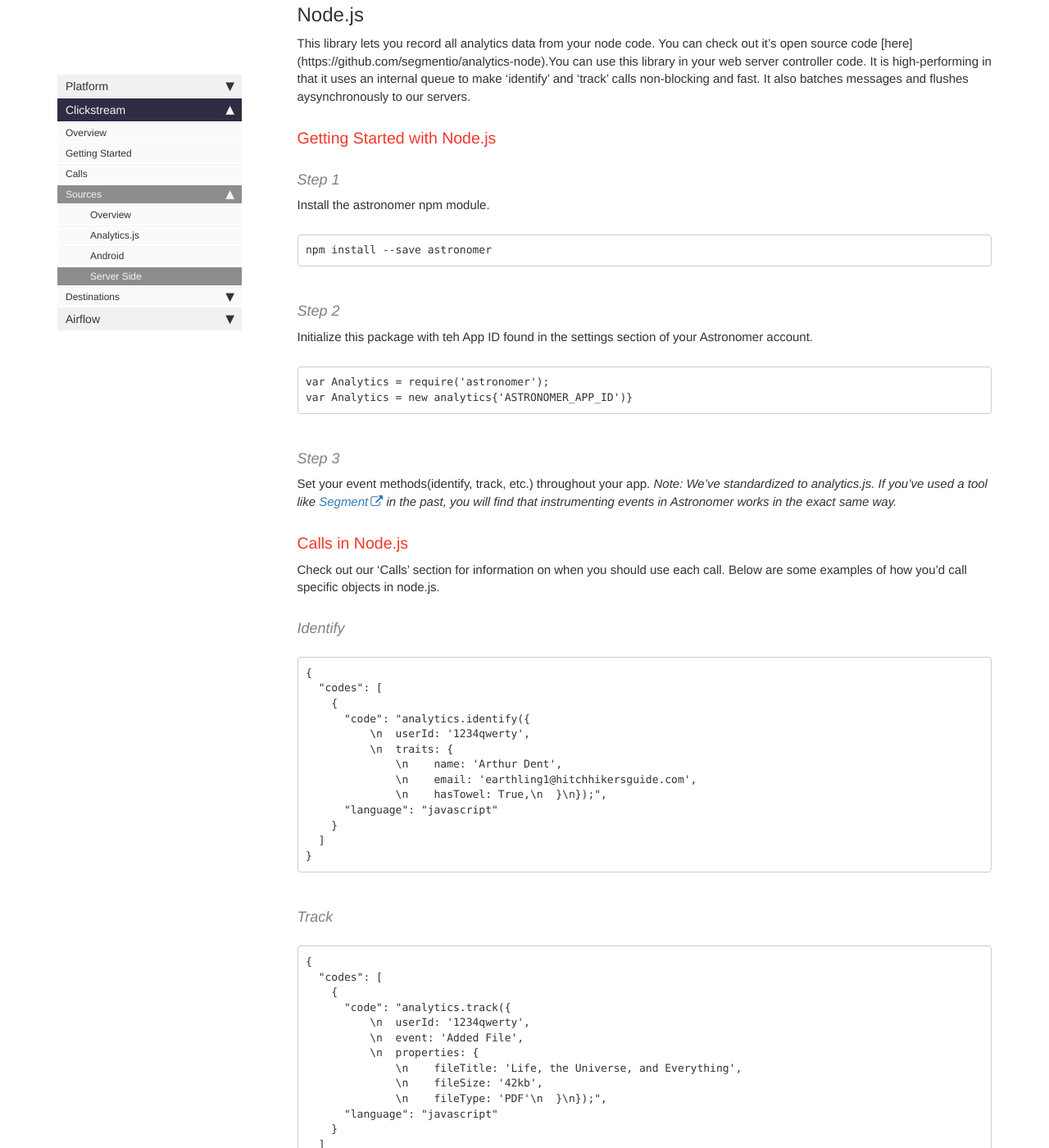
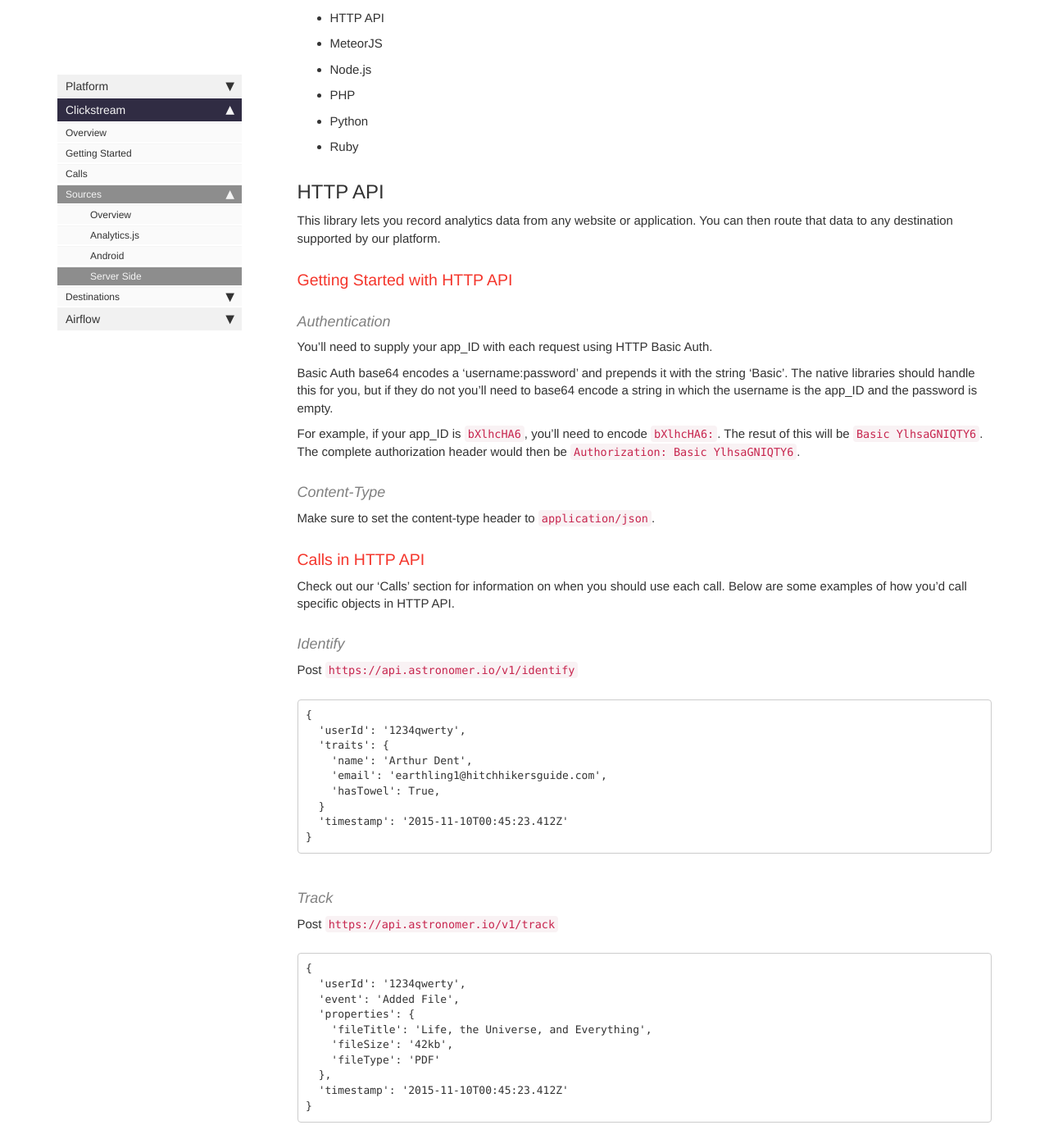
Before and after one commit to petedejoy/documentation, a Jekyll site: the page built from v2/clickstream/sources/serverside.md, in a window 1280 px wide and 1400 px high, scrolled down 1522 px. Shown: the whole window at 82% size. Built offline with Jekyll 4.4.1, drawn with Linux system fonts in a browser that asks for light colours; nearby versions of some CDN libraries; comment, search, counter and statistics services are not loaded; some of the changed text lies outside the part shown.

Commit message:
Server Side Sources: HTTP and Ruby updates

````diff
--- a/v2/clickstream/sources/serverside.md
+++ b/v2/clickstream/sources/serverside.md
@@ -17,6 +17,95 @@ We support a number of open source libraries, including:
 
 ## HTTP API
 
+This library lets you record analytics data from any website or application. You can then route that data to any destination supported by our platform.
+
+### Getting Started with HTTP API
+
+#### Authentication
+
+You'll need to supply your app_ID with each request using HTTP Basic Auth.
+
+Basic Auth base64 encodes a 'username:password' and prepends it with the string 'Basic'. The native libraries should handle this for you, but if they do not you'll need to base64 encode a string in which the username is the app_ID and the password is empty.
+
+For example, if your app_ID is `bXlhcHA6`, you'll need to encode `bXlhcHA6:`. The resut of this will be `Basic YlhsaGNIQTY6`. The complete authorization header would then be `Authorization: Basic YlhsaGNIQTY6`.
+
+#### Content-Type
+
+Make sure to set the content-type header to `application/json`.
+
+### Calls in HTTP API
+
+Check out our 'Calls' section for information on when you should use each call. Below are some examples of how you'd call specific objects in HTTP API.
+
+#### Identify
+
+Post `https://api.astronomer.io/v1/identify`
+```
+{
+  'userId': '1234qwerty',
+  'traits': {
+    'name': 'Arthur Dent',
+    'email': 'earthling1@hitchhikersguide.com',
+    'hasTowel': True,
+  }
+  'timestamp': '2015-11-10T00:45:23.412Z'
+}
+```
+
+#### Track
+
+Post `https://api.astronomer.io/v1/track`
+```
+{
+  'userId': '1234qwerty',
+  'event': 'Added File',
+  'properties': {
+    'fileTitle': 'Life, the Universe, and Everything',
+    'fileSize': '42kb',
+    'fileType': 'PDF'
+  },
+  'timestamp': '2015-11-10T00:45:23.412Z'
+}
+```
+
+#### Page
+
+Post `https://api.astronomer.io/v1/page`
+```
+{
+  'userId': '1234qwerty',
+  'section': 'Blog',
+  'name': '10 Questions with Marvin, the clinically depressed robot',
+  'properties': {
+    'referrer': 'http://reddit.com/r/AMA'
+  }
+}
+```
+
+#### Group
+
+Post `https://api.astronomer.io/v1/group`
+```
+{
+  'userId': '1234qwerty',
+  'groupId': '5678dvorak',
+  'traits': {
+    'name': 'The Hitchhikers',
+    'relativePosition': '[39.1000 N, 84.5167 W]'
+    }
+}
+```
+
+#### Alias
+
+Post  `https://api.astronomer.io/v1/alias`
+```
+{
+  "previousId": "anonymous_id",
+  "userId": "assigned_id_or_email",
+  "timestamp": "2015-11-10T00:45:23.412Z"
+}
+```
 
 ## MeteorJS
 
@@ -236,7 +325,7 @@ analytics.app_id = ‘astronomer_app_id’
 ```
 *Note that you can find your app_id in the settings section of your Astronomer App.*
 
-### Calls in Python
+### Calls in Python - NOT DONE
 
 Check out our 'Calls' section for information on when you should use each call. Below are some examples of how you'd call specific objects in Python.
 
@@ -250,7 +339,50 @@ analytics.identify('userID' : '1234qwerty', {
 ```
 
 #### Track
-
-'''
+```
 analytics.track('userID' : '1234qwerty', 'Signed Up')
 ```
+
+#### Page
+```
+analytics.page('user_id', 'Docs', 'Python', {
+  'url': 'http://astronomer.io'
+})
+```
+
+#### Group
+```
+analytics.group('user_id', 'group_id', {
+  'name': 'Initech',
+  'domain': 'Accounting Software'
+})
+```
+
+
+### Ruby
+
+This library lets you record analytics data from your Ruby code. You can use this library in your web server controller code. It is high-performing in that it uses an internal queue to make 'identify' and 'track' calls non-blocking and fast. It also batches messages and flushes aysynchronously to our servers.
+
+Check out our `astronomer` [Ruby gem](https://rubygems.org/gems/astronomer/) to see the library.
+
+#### Step 1
+
+Install `astronomer` either:
+* Directly into a Gemfile
+'''
+gem 'astronomer', '~>2.0', '>= 2.0.14'
+'''
+* Directly into environment gems
+```
+gem install astronomer
+```
+
+#### Step 2
+
+Inside your Ruby application, you'll want to set your app_id inside an instance of the Analytics object:
+```
+analytics = Segment::Analytics.new({
+  app_id: 'YOUR_APP_ID'
+})
+```
+*Note that you can find your app_id in the settings section of your Astronomer App.*
````
